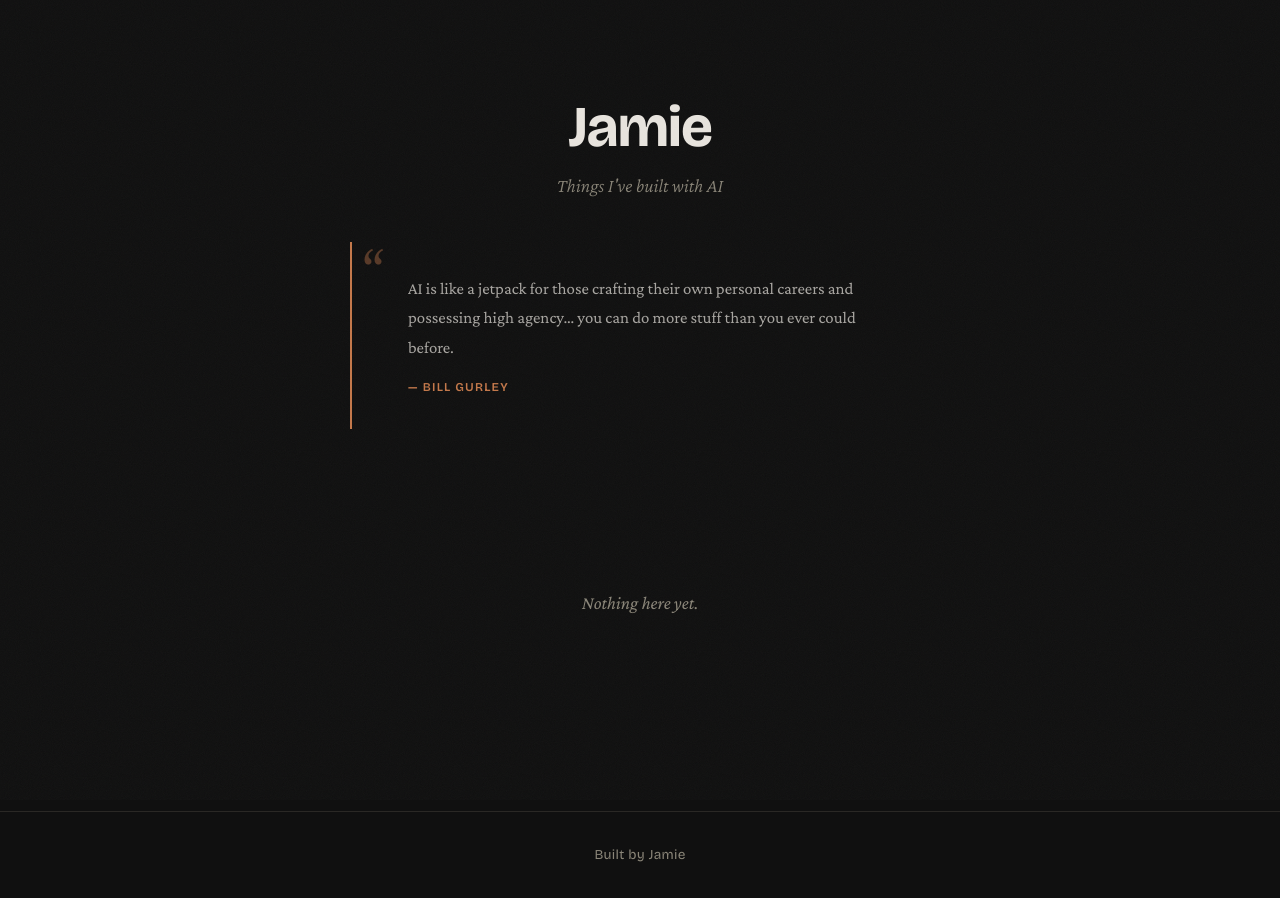
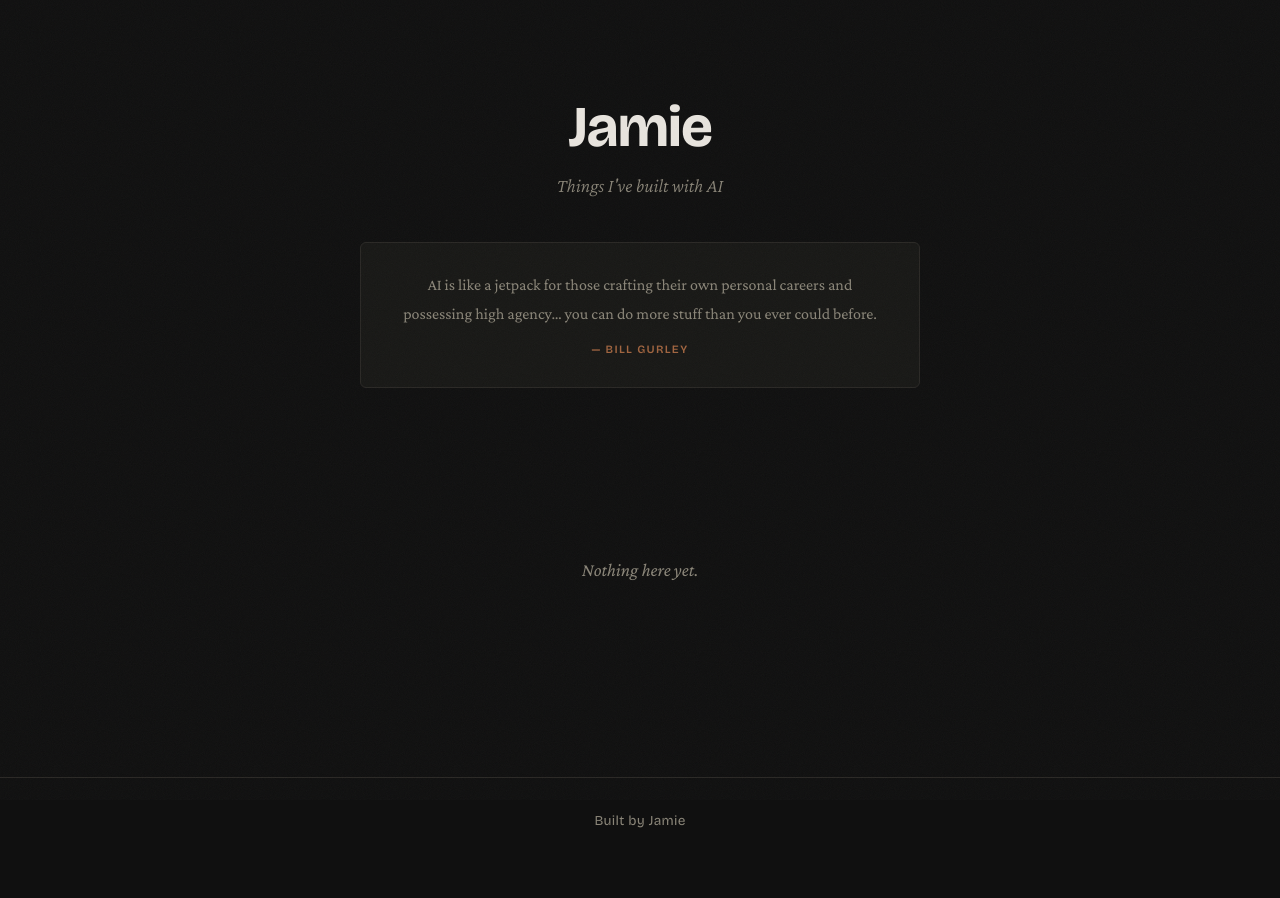
Before and after one commit to jamieafk/portfolio, a plain HTML site: page index.html in a window 1280 px wide. After the commit the page ends 864 px from the top, so only its background shows below. Drawn offline with nearby package versions, Linux system fonts and the light colour scheme.

Commit message:
Restyle epigraph as centered card with subtle background

```diff
--- a/styles.css
+++ b/styles.css
@@ -73,46 +73,35 @@ body {
 
 /* ===== Epigraph ===== */
 .epigraph {
-  position: relative;
-  max-width: 580px;
-  margin: 0 auto 4rem;
-  padding: 2rem 2rem 2rem 3.5rem;
+  max-width: 560px;
+  margin: 0 auto 4.5rem;
+  padding: 1.75rem 2.25rem;
+  text-align: center;
   border: none;
-  border-left: 2px solid var(--accent);
-  text-align: left;
-}
-
-.epigraph::before {
-  content: "\201C";
-  position: absolute;
-  top: -0.15rem;
-  left: 0.6rem;
-  font-family: var(--font-body);
-  font-size: 3.5rem;
-  line-height: 1;
-  color: var(--accent);
-  opacity: 0.4;
+  background: var(--bg-raised);
+  border-radius: var(--radius);
+  border: 1px solid var(--border);
 }
 
 .epigraph p {
   font-family: var(--font-body);
   font-weight: 400;
-  font-size: 1.05rem;
-  line-height: 1.75;
-  color: var(--text);
-  opacity: 0.7;
+  font-size: 1rem;
+  line-height: 1.8;
+  color: var(--text-muted);
 }
 
 .epigraph cite {
   display: block;
-  margin-top: 1rem;
+  margin-top: 0.75rem;
   font-family: var(--font-display);
   font-style: normal;
   font-weight: 600;
-  font-size: 0.75rem;
-  letter-spacing: 0.1em;
+  font-size: 0.7rem;
+  letter-spacing: 0.12em;
   text-transform: uppercase;
   color: var(--accent);
+  opacity: 0.8;
 }
 
 /* ===== Grid ===== */
```
